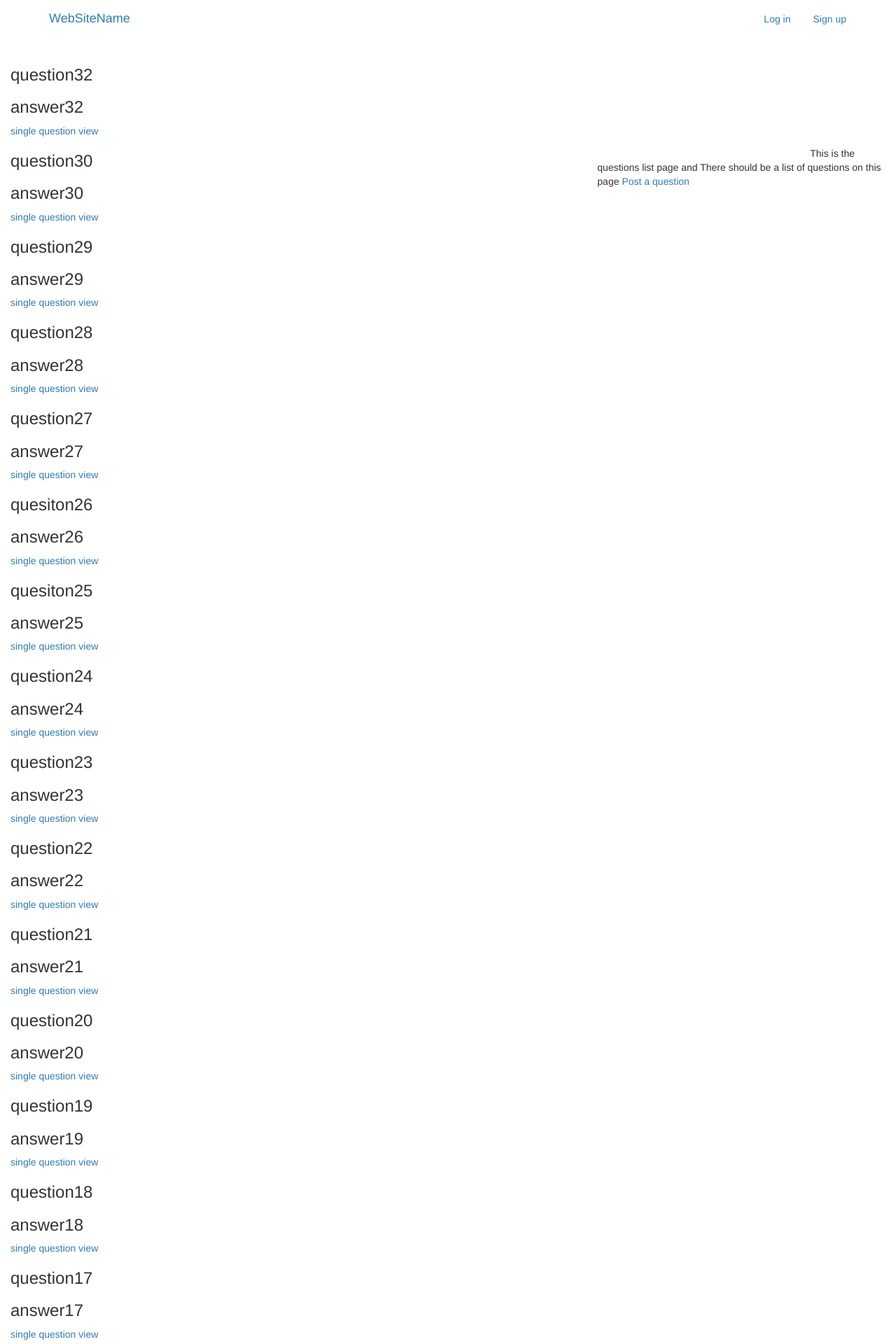
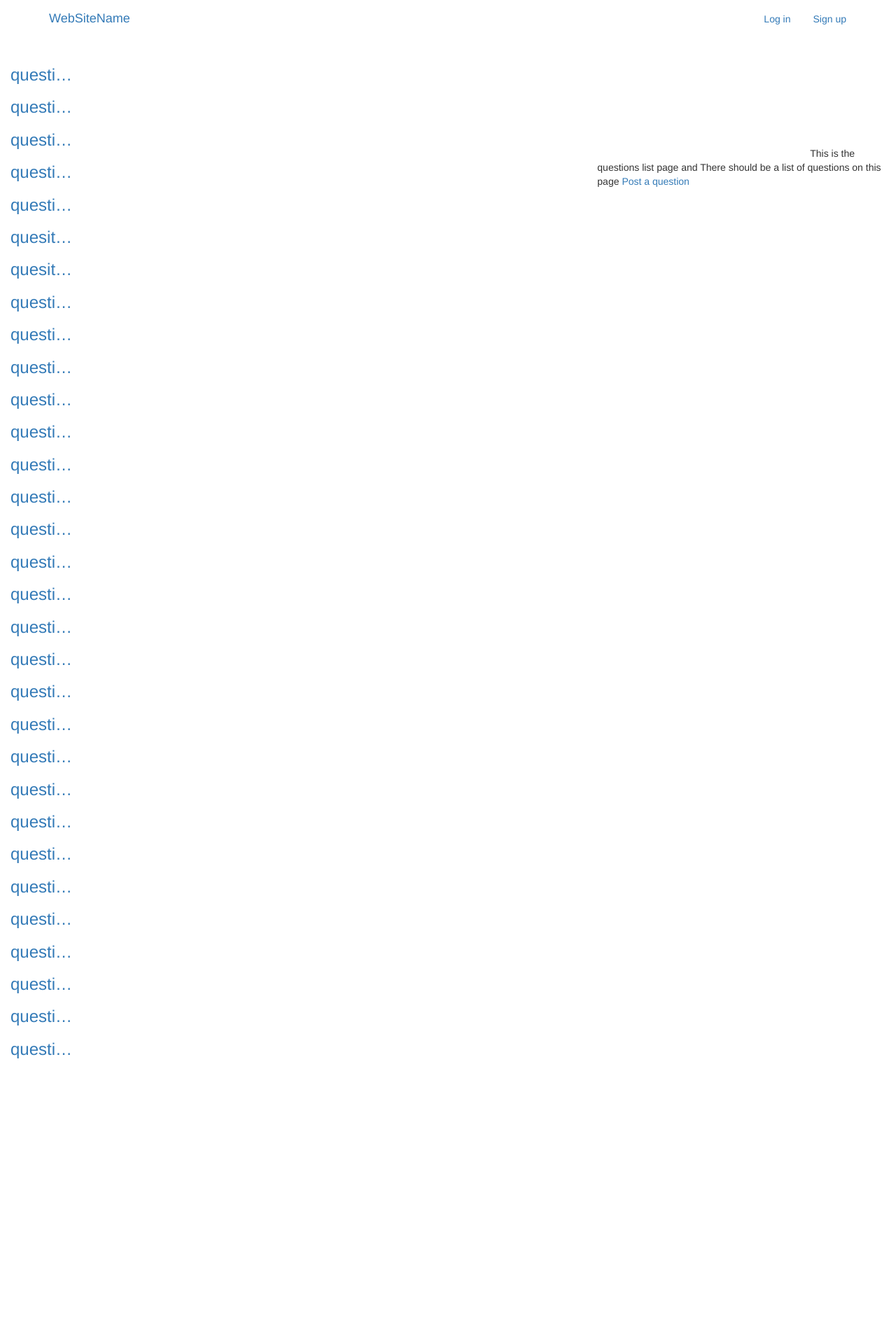
Before and after one commit to maltezc/BoilerPlateDjango, a Django app: a page that uses questions/templates/questions/_question.html in a window 1280 px wide. Shown: the top 1920 px of the page at 70% size. After the commit the page ends 1512 px from the top, so only its background shows below. Run offline with Django 3.2, Linux system fonts and the light colour scheme; data comes from the database, SQL or seed files in the repository; a map, chart or similar area stays blank; parts of the project's set-up code (start-up, migrations or seed data) failed here and were passed over; some libraries are stand-ins or nearby versions.

```diff
--- a/questions/models.py
+++ b/questions/models.py
@@ -14,6 +14,7 @@ class Question(models.Model):
     class Meta:
         ordering = ['-date_updated']
     # user = models.ForeignKey(User, related_name="question", default='')
+    # TODO: get user working^
     question = models.TextField(blank=False, null=False) # unique=True,
     question_html = models.TextField(blank=False, null=False)
     answer = models.TextField(blank=False, null=False)
--- a/questions/templates/questions/_question.html
+++ b/questions/templates/questions/_question.html
@@ -2,7 +2,4 @@
 
 
 
-<h3>{{ question.question_html|safe }}</h3>
-<h3>{{ question.answer_html|safe }}</h3>
-
-<a href="{% url 'questions:detail' pk=question.pk %}"> single question view</a></a>
+<h3><a href="{% url 'questions:detail' pk=question.pk %}">{{ question.question_html|safe|truncatechars:10 }}</a></h3>
--- a/questions/templates/questions/question_detail.html
+++ b/questions/templates/questions/question_detail.html
@@ -3,7 +3,7 @@
 {% block content %}
     this is the question detail view
 
-{# TODO: who posted it#}
+{# TODO: who posted it #}
 
 {# COMPLETE: TO DO: what is the question#}
 <h3>{{ question.question_html|safe }}</h3>
@@ -11,9 +11,9 @@
 {# COMPLETE: TO DO: what is the answer#}
 <h3>{{ question.answer_html|safe }}</h3>
 
-{# TODO: what are comments?#}
+{# TODO: what are comments? #}
 
-{# TODO: show tags#}
+{# TODO: Create tags #}
 
 {# COMPLETE: TO DO: add update button#}
 <a href="{% url 'questions:update' pk=question.pk %}"> Update Question</a>
```
Also changed, not shown: questions/migrations/0013_question_user.py (added).
